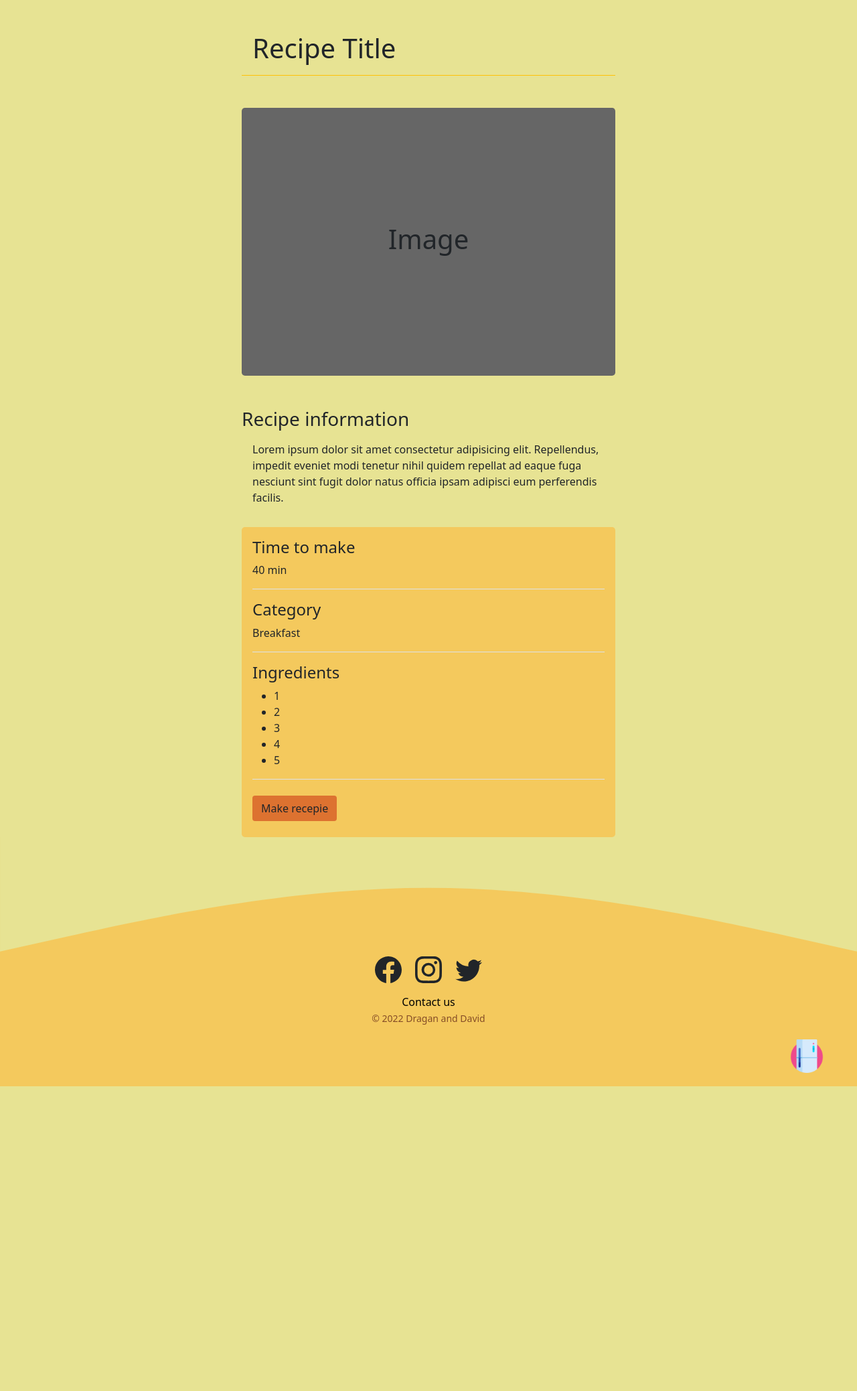
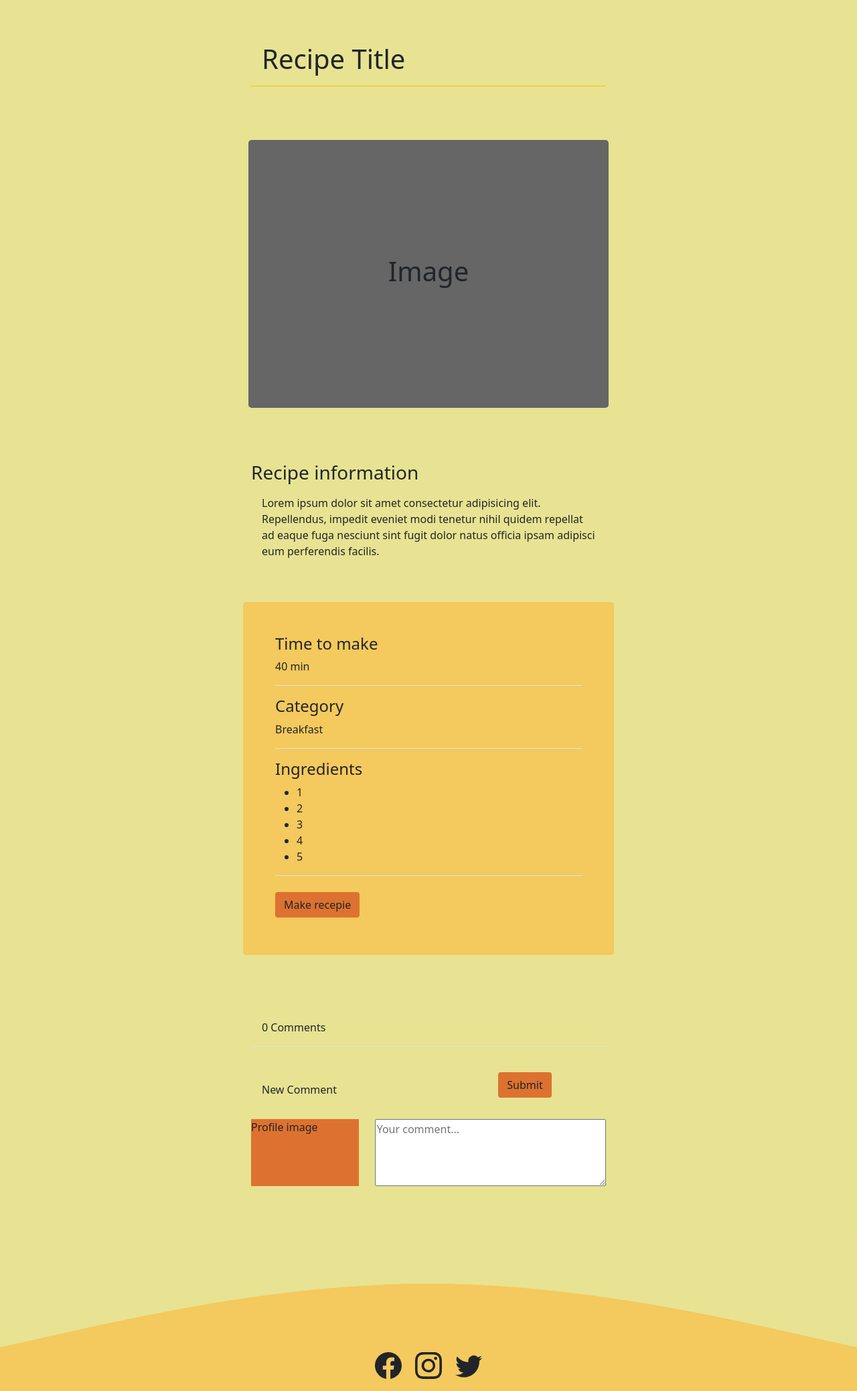
Before and after one commit to boostedgagi/myFridge, a PHP site: page /myFridge/recipe.php in a window 1280 px wide. Shown: the part 58-2135 px from the top of the page at 67% size. Before the commit the page ends 1680 px from the top, so only its background shows below. Run offline with PHP 8.4, Linux system fonts and the light colour scheme.

Commit message:
Napravljena comment sekcija

```diff
--- a/recipe.php
+++ b/recipe.php
@@ -5,17 +5,27 @@ include "includes/login.php";
 include "includes/register.php";
 ?>
 
-<div class="container-lg d-flex flex-column align-items-center mt-3">
-    <h1 class="mt-3 mb-5 p-3 border-bottom border-warning w-50">Recipe Title</h1>
-<div class="d-flex justify-content-center align-items-center w-50 rounded-3" style="height:400px;background-color:#666">
-    <h1>Image</h1>
-</div>
-<div class="w-50 mt-5">
+<div class="container-lg mt-3">
+    <div class="row justify-content-center p-3">
+        <div class="col-12 col-md-8 col-lg-6">
+        <h1 class="mt-3 mb-5 p-3 border-bottom border-warning">Recipe Title</h1>
+        </div></div>
+        <div class="row justify-content-center">
+            <div class="col-12 col-md-8 col-lg-6 p-3">
+            <div class="d-flex justify-content-center align-items-center rounded-3" style="height:400px;background-color:#666">
+            <h1>Image</h1>
+            </div>
+            </div>
+        </div>
+<div class="row justify-content-center mt-5 p-3">
+    <div class="col-12 col-md-8 col-lg-6">
 <h3 class="m-0">Recipe information</h3>
 <p class="p-3">Lorem ipsum dolor sit amet consectetur adipisicing elit. Repellendus, impedit eveniet modi tenetur nihil quidem repellat ad eaque fuga nesciunt sint fugit dolor natus officia ipsam adipisci eum perferendis facilis.</p>
 </div>
+</div>
 
-<div class="w-50 bg-yellow p-3 rounded-3">
+<div class="row justify-content-center p-3">
+    <div class="col-12 col-md-8 col-lg-6 bg-yellow rounded-3 p-5">
     <div class="d-flex flex-column border-bottom">
         <h4 class="">Time to make</h4>
         <p>40 min</p>
@@ -35,7 +45,30 @@ include "includes/register.php";
         </ul>
     </div>
     <button class="btn bg-orange my-2">Make recepie</button>
+    </div>
 </div>
+
+<div class="comments row justify-content-center mt-5 p-3 ">
+    <div class="col-12 col-md-8 col-lg-6">
+    <p class="p-3 border-bottom mb-1">0 Comments</p>
+    </div></div>
+    <div class="comments row justify-content-center p-3">
+    <div class="col-10 col-md-8 col-lg-4">
+    <p class="p-3 pb-0 m-0">New Comment</p>
+    </div>
+    <div class="col-2 col-md-2 col-lg-2 align-self-end">
+    <button class="btn bg-orange">Submit</button>
+    </div></div>
+
+    <div class="row justify-content-center p-3 mb-5">
+        <div class="col-4 col-md-2 col-lg-2 col-xxl-1 col-xs-4">
+        <div class="bg-orange w-100" style="height: 100px;">Profile image</div>
+        </div>
+        <div class="col-8 col-md-6 col-lg-4 col-xxl-5 col-xs-8">
+        <textarea class="w-100" name="comment" id="comment" cols="10" rows="5" placeholder="Your comment..." style="height: 100px;"></textarea>
+        </div>
+    </div>
+
 
 </div>
 
```
